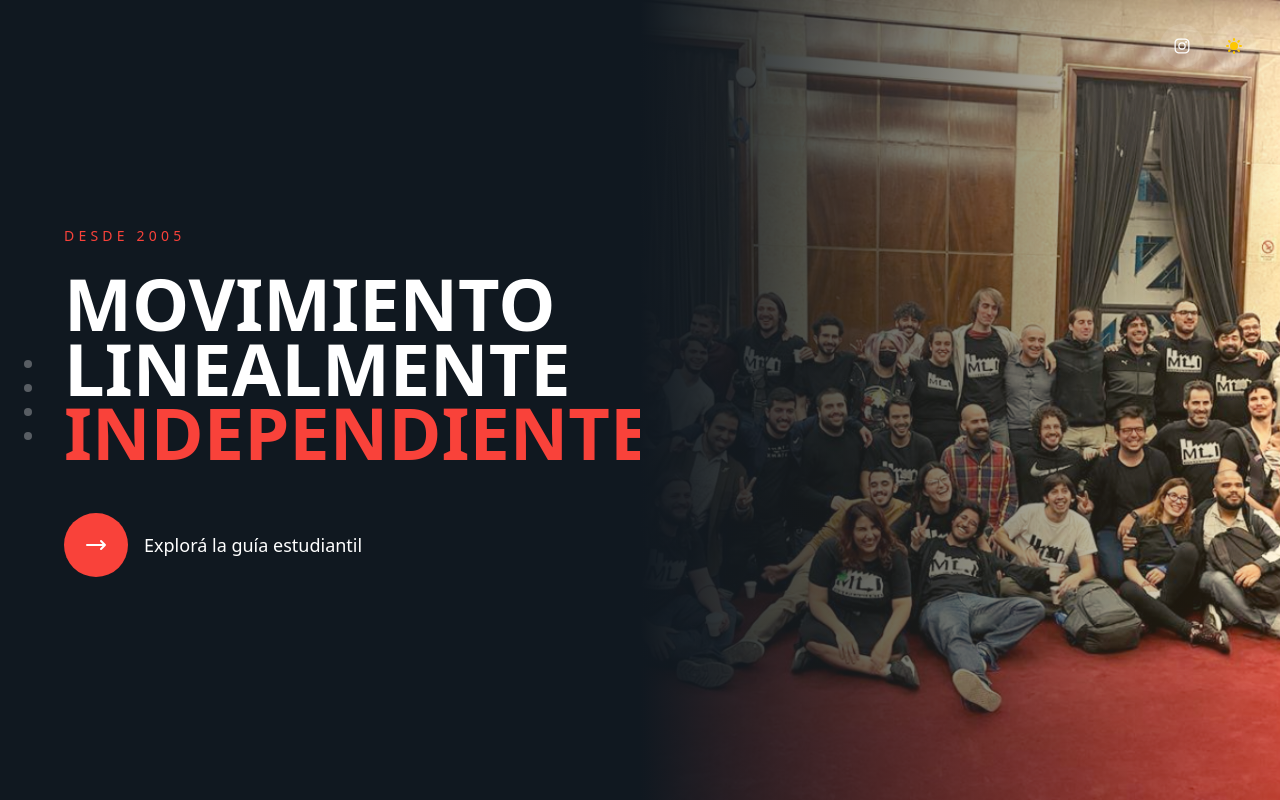
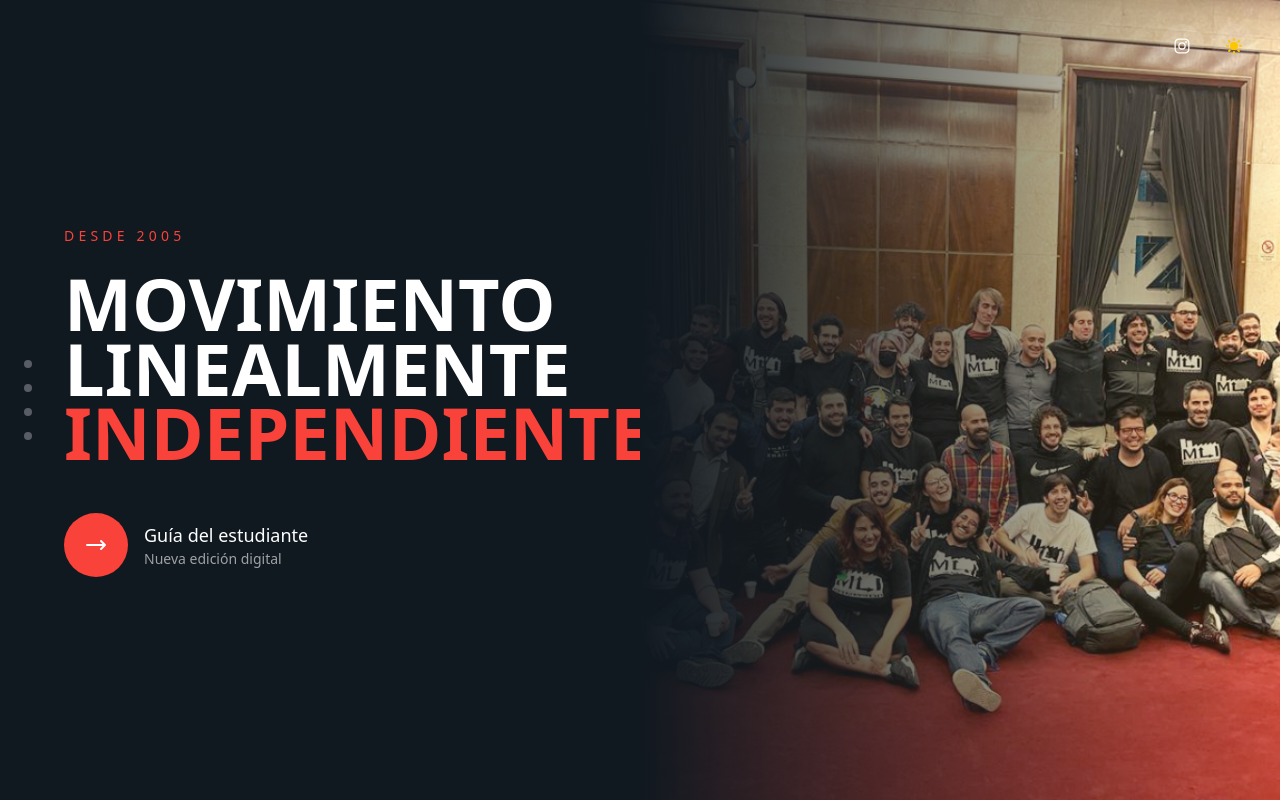
Before and after one commit to MiroslavSapunar/MLI-Page, a Next.js app: page / in a window 1280 px wide. Shown: the top 800 px of the page. Built offline with nearby package versions, Linux system fonts and the light colour scheme.

Commit message:
small text update

```diff
--- a/src/app/page.tsx
+++ b/src/app/page.tsx
@@ -142,8 +142,13 @@
                                     <path strokeLinecap="round" strokeLinejoin="round" strokeWidth={2} d="M17 8l4 4m0 0l-4 4m4-4H3" />
                                 </svg>
                             </span>
-                            <span className={`text-lg font-medium ${isDark ? 'text-white' : 'text-gray-900'}`}>
-                                Explorá la guía estudiantil
+                            <span className="flex flex-col">
+                                <span className={`text-lg font-medium ${isDark ? 'text-white' : 'text-gray-900'}`}>
+                                    Guía del estudiante
+                                </span>
+                                <span className={`text-sm ${isDark ? 'text-white/60' : 'text-gray-500'}`}>
+                                    Nueva edición digital
+                                </span>
                             </span>
                         </Link>
                     </div>
```
